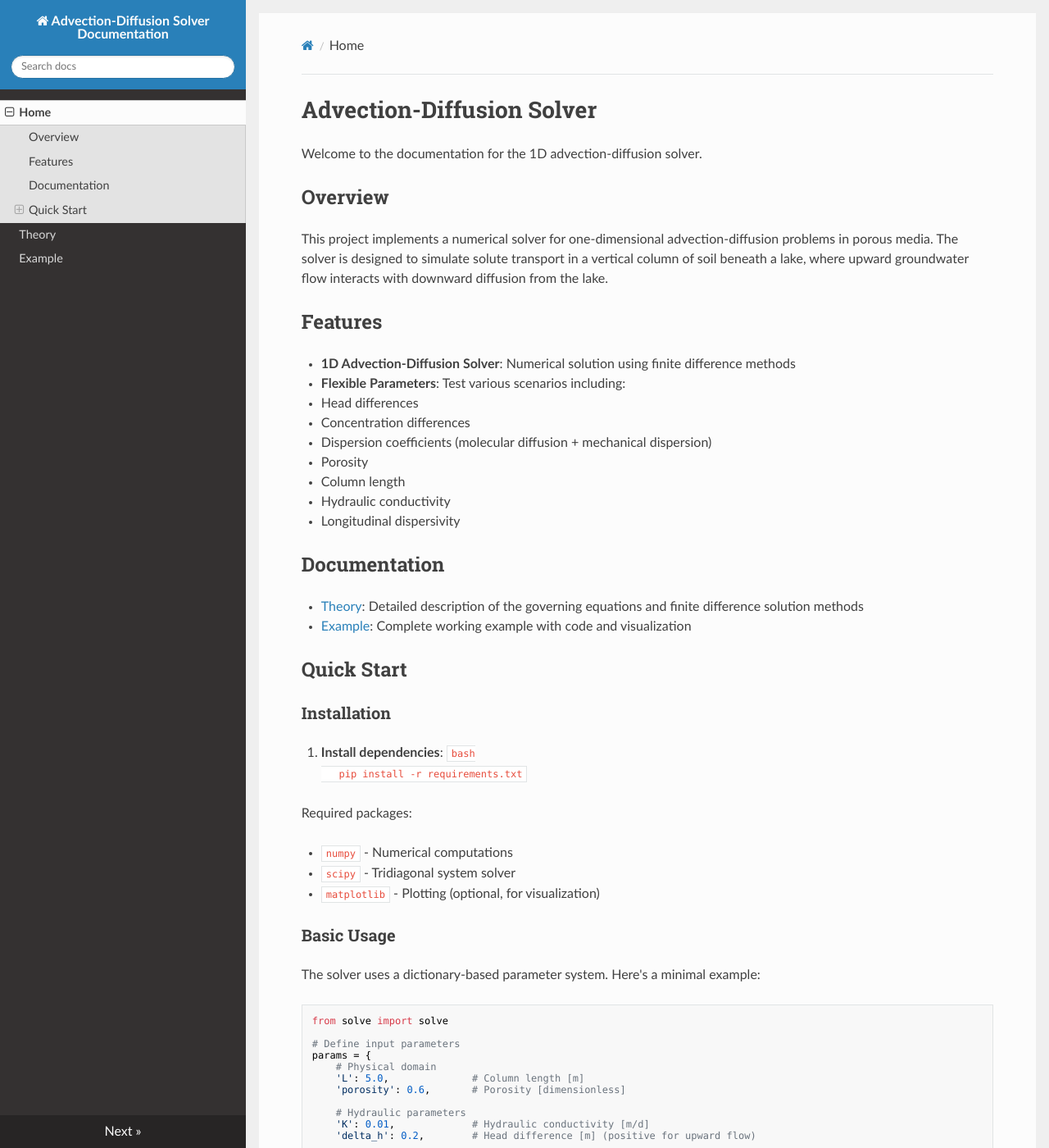
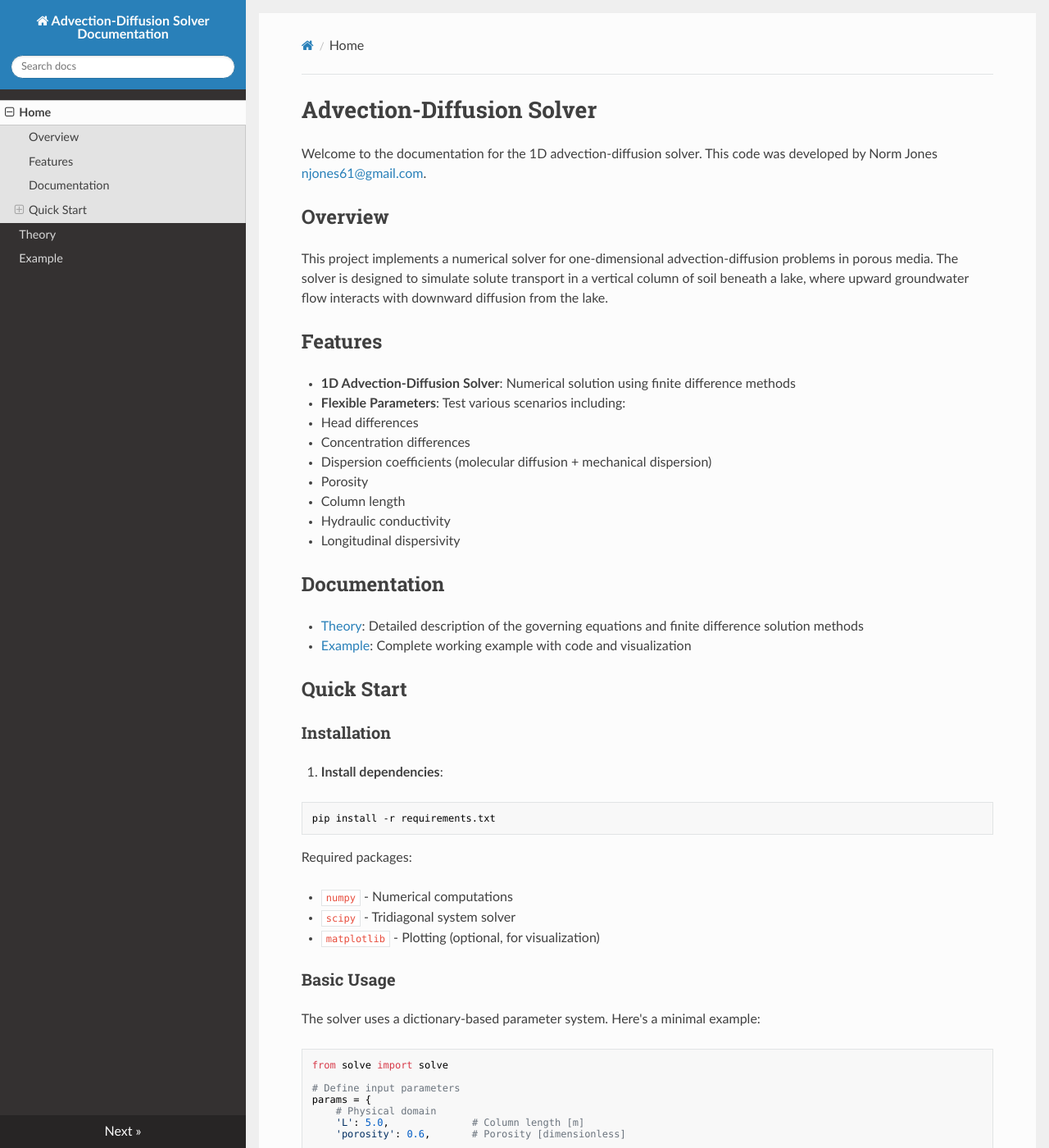
Before and after one commit to njones61/adsolve, an MkDocs documentation site: the page built from docs/index.md, in a window 1280 px wide and 1400 px high. Shown: the whole window at 82% size. Built offline with MkDocs 1.6.1, drawn with Linux system fonts in a browser that asks for light colours; nearby versions of some CDN libraries.

Commit message:
tweaked the docs

````diff
--- a/docs/index.md
+++ b/docs/index.md
@@ -1,6 +1,6 @@
 # Advection-Diffusion Solver
 
-Welcome to the documentation for the 1D advection-diffusion solver.
+Welcome to the documentation for the 1D advection-diffusion solver. This code was developed by Norm Jones [njones61@gmail.com](mailto:njones61@gmail.com).
 
 ## Overview
 
@@ -28,9 +28,10 @@ This project implements a numerical solver for one-dimensional advection-diffusi
 ### Installation
 
 1. **Install dependencies**:
-   ```bash
-   pip install -r requirements.txt
-   ```
+
+```bash
+pip install -r requirements.txt
+```
 
    Required packages:
 
````
